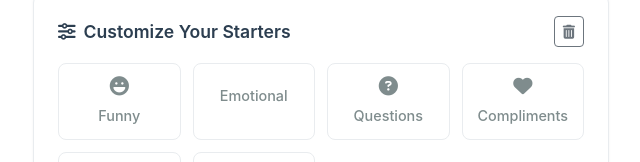
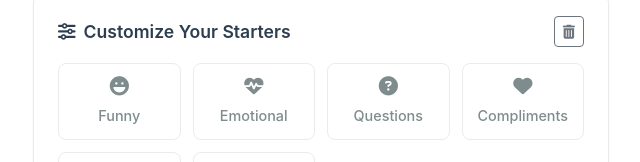
Before and after one commit to sauravhhh/TinderChat, a plain HTML site: page index.html in a window 1280 px wide. Shown: the part 128-290 px from the top of the page, without its empty margins (319-959 px from the left). Drawn offline with nearby package versions, Linux system fonts and the light colour scheme.

Commit message:
Update index.html

```diff
--- a/index.html
+++ b/index.html
@@ -272,7 +272,7 @@
                         <span>Funny</span>
                     </button>
                     <button class="category-btn" data-category="emotional">
-                        <i class="fas fa-hands-holding-heart"></i>
+                        <i class="fas fa-heart-pulse"></i>
                         <span>Emotional</span>
                     </button>
                     <button class="category-btn" data-category="question">
@@ -493,4 +493,4 @@
         });
     </script>
 </body>
-            </html>
+</html>
```
